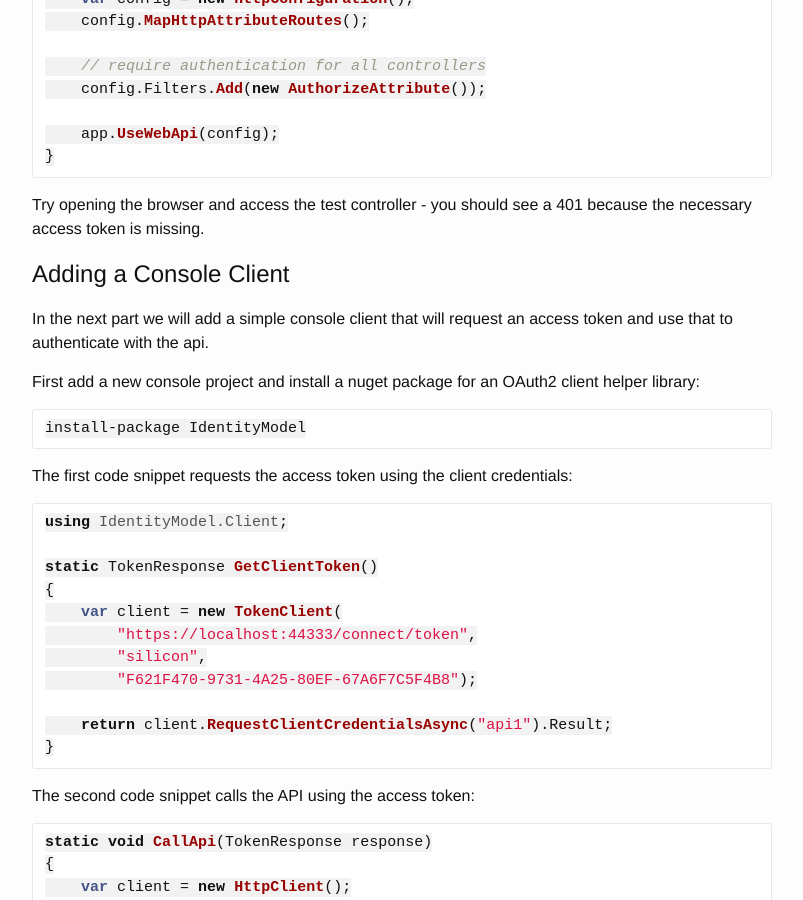
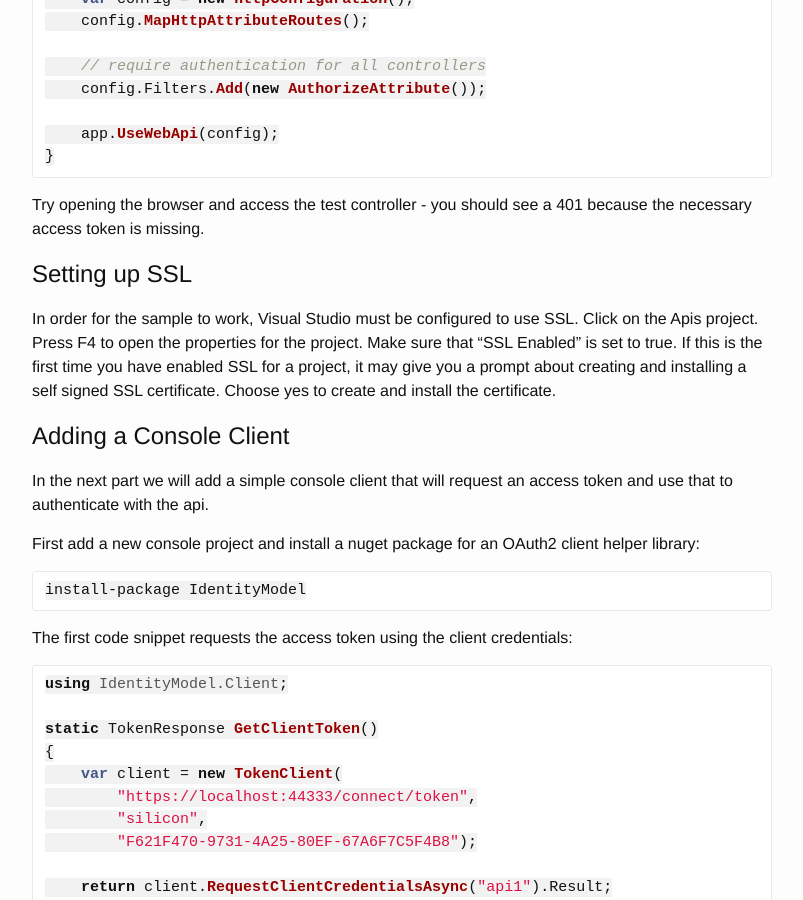
Before and after one commit to IdentityServer/Documentation, a Jekyll site: the page built from docsv2/overview/simplestOAuth.md, in a window 1280 px wide and 900 px high, scrolled down 4996 px. Shown: the whole window, without its empty margins (238-1041 px from the left). Built offline with Jekyll 4.4.1, drawn with Linux system fonts in a browser that asks for light colours; Markdown is read by kramdown in place of the engine named in the settings.

Commit message:
Update simplestOAuth.md to add a note about enabling SSL
If you have never enabled SSL for a project in visual studio before this tutorial will not work. I added a note about how and why to enable SSL in Visual Studio.

```diff
--- a/docsv2/overview/simplestOAuth.md
+++ b/docsv2/overview/simplestOAuth.md
@@ -231,6 +231,9 @@ public void Configuration(IAppBuilder app)
 
 Try opening the browser and access the test controller - you should see a 401 because the necessary access token is missing.
 
+##Setting up SSL
+In order for the sample to work, Visual Studio must be configured to use SSL.  Click on the Apis project. Press F4 to open the properties for the project. Make sure that "SSL Enabled" is set to true. If this is the first time you have enabled SSL for a project, it may give you a prompt about creating and installing a self signed SSL certificate. Choose yes to create and install the certificate.
+
 ##Adding a Console Client
 In the next part we will add a simple console client that will request an access token and use that to authenticate with the api.
 
```
